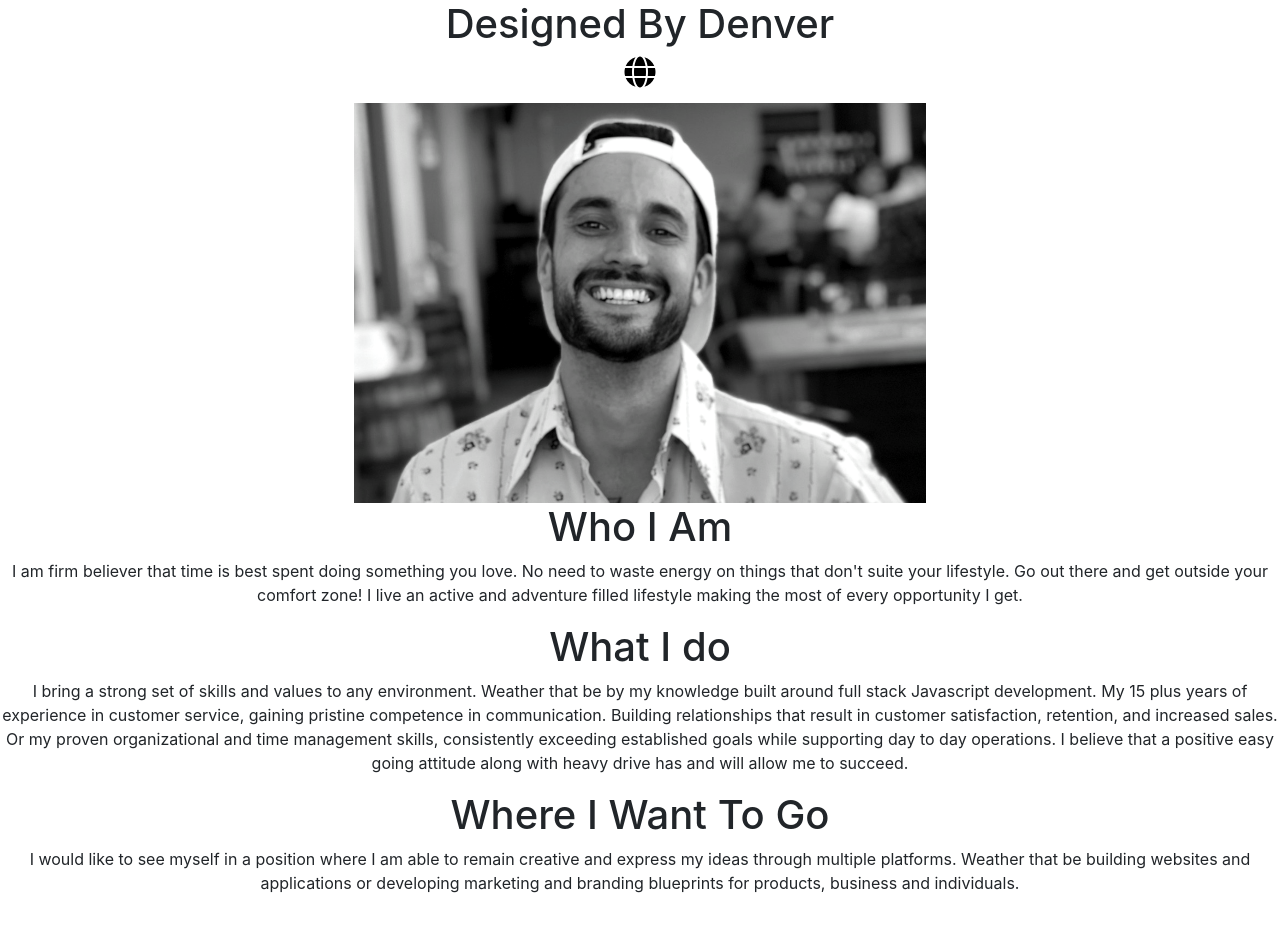
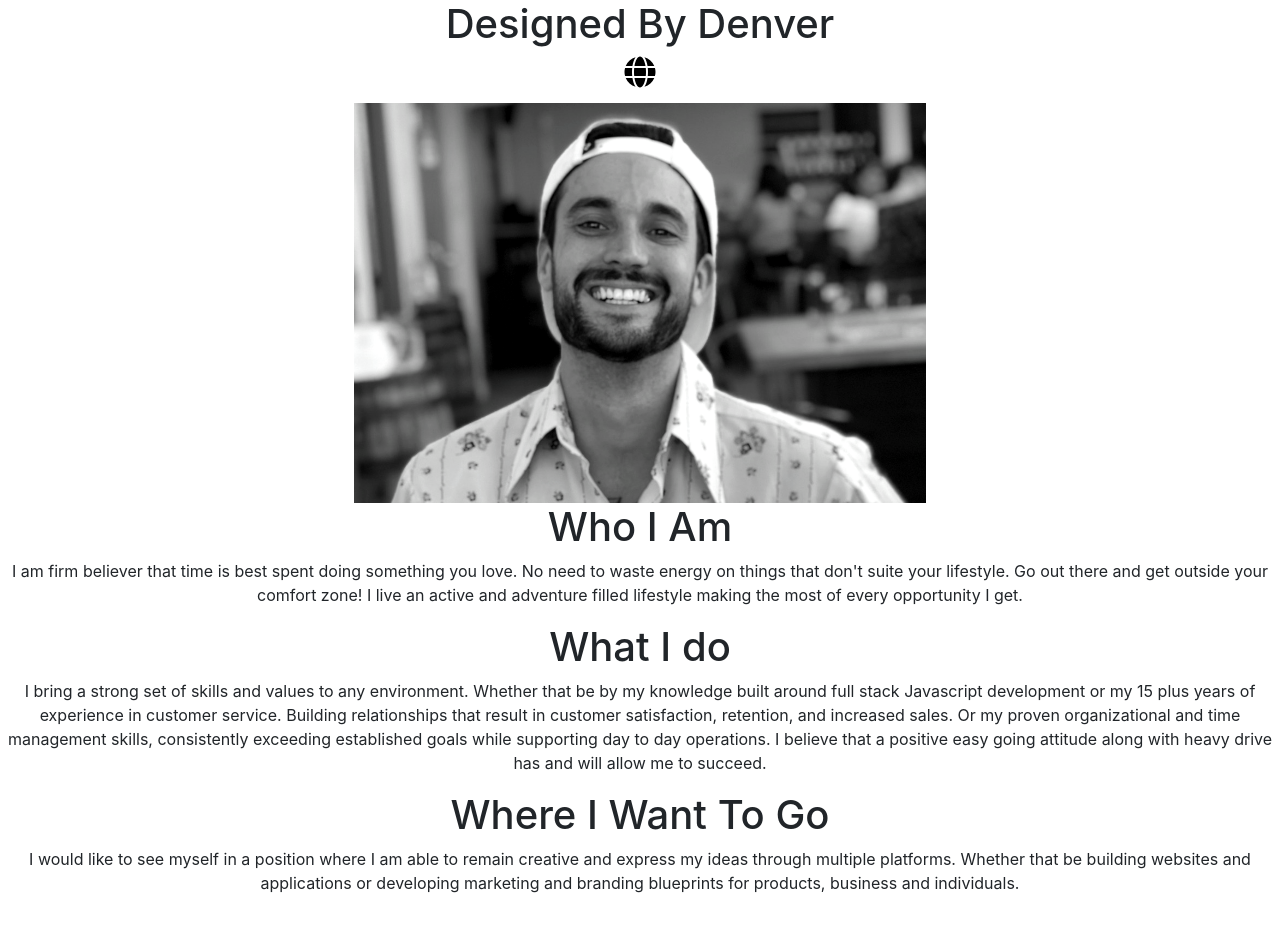
Before and after one commit to Jdusang1/designedbydenver, a React (Create React App) app: page /about in a window 1280 px wide. Shown: the top 934 px of the page. Built offline with nearby package versions, Linux system fonts and the light colour scheme.

Commit message:
fixed gramatical errors

```diff
--- a/src/components/AboutCard.js
+++ b/src/components/AboutCard.js
@@ -36,7 +36,7 @@ const AboutCard = () => {
             <Row>
                 <Col >
                     <Card id="what"><p>
-                        I bring a strong set of skills and values to any environment. Weather that be by my knowledge built around full stack Javascript development. My 15 plus years of experience in customer service, gaining pristine competence in communication. Building relationships that result in customer satisfaction, retention, and increased sales. Or my proven organizational and time management skills, consistently exceeding established goals while supporting day to day operations. I believe that a positive easy going attitude along with heavy drive has and will allow me to succeed.
+                        I bring a strong set of skills and values to any environment. Whether that be by my knowledge built around full stack Javascript development or my 15 plus years of experience in customer service. Building relationships that result in customer satisfaction, retention, and increased sales. Or my proven organizational and time management skills, consistently exceeding established goals while supporting day to day operations. I believe that a positive easy going attitude along with heavy drive has and will allow me to succeed.
                     </p>
                     </Card>
 
@@ -54,7 +54,7 @@ const AboutCard = () => {
             <Row>
                 <Col >
                     <Card id="where">
-                        <p>I would like to see myself in a position where I am able to remain creative and express my ideas through multiple platforms. Weather that be building websites and applications or developing marketing and branding blueprints for products, business and individuals.</p>
+                        <p>I would like to see myself in a position where I am able to remain creative and express my ideas through multiple platforms. Whether that be building websites and applications or developing marketing and branding blueprints for products, business and individuals.</p>
                     </Card>
 
                 </Col>
```
